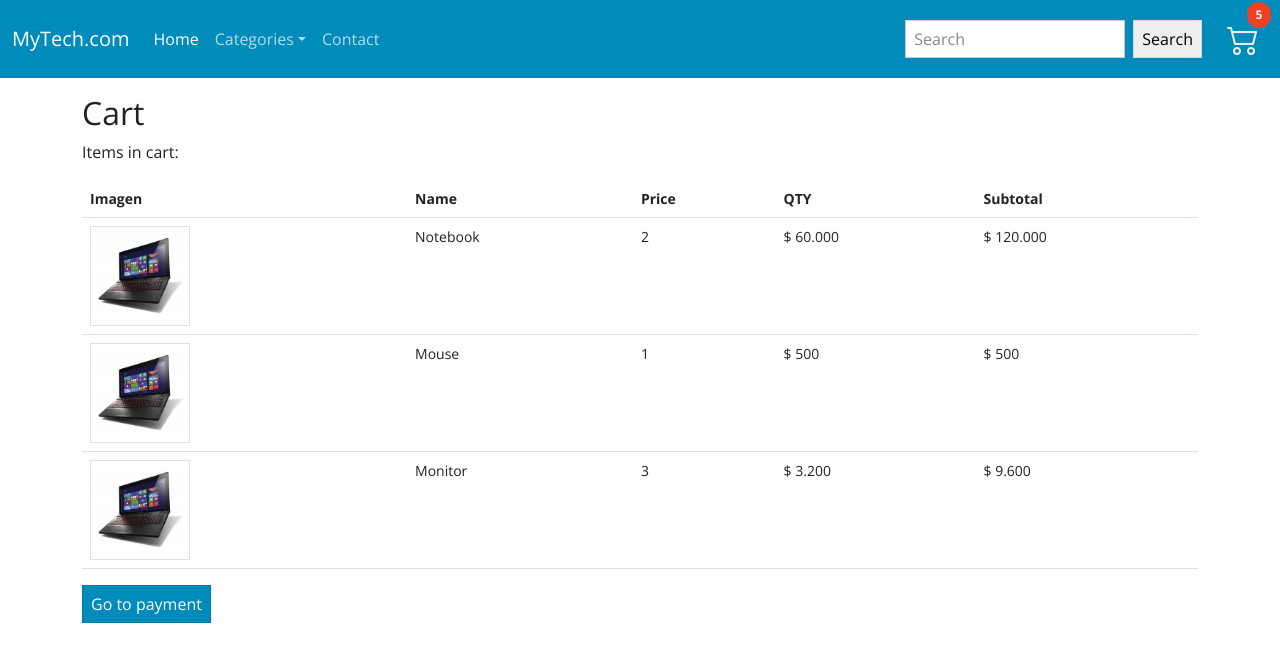
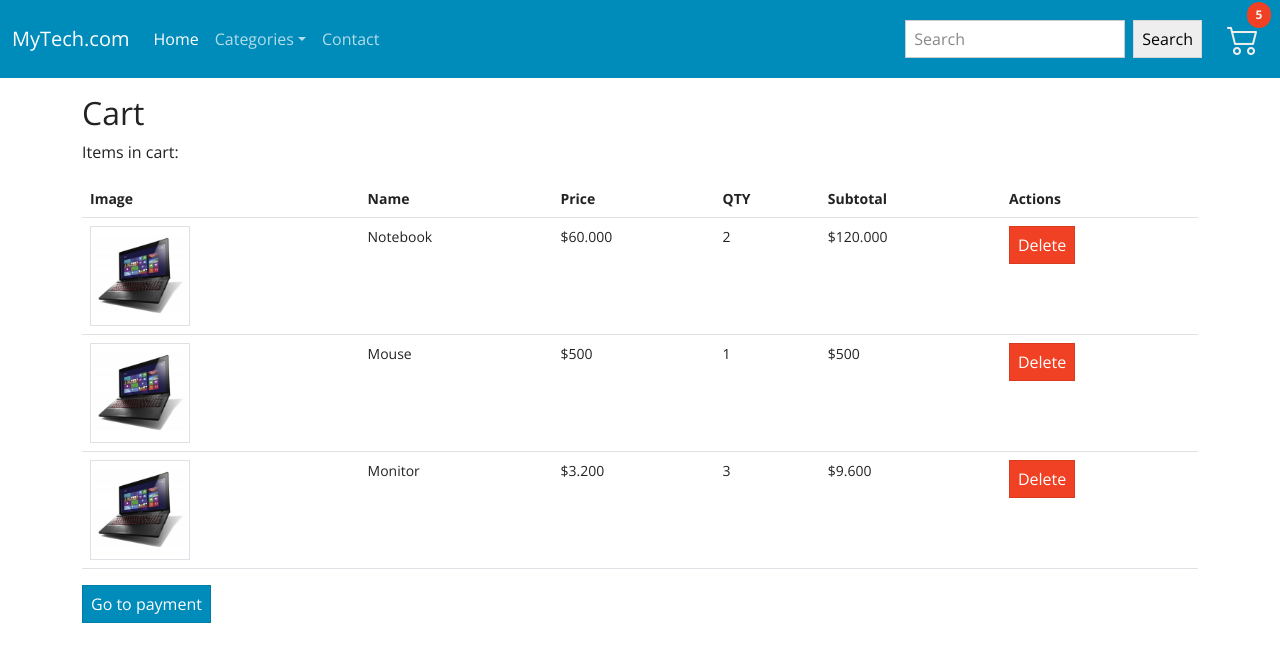
Before and after one commit to jefrygq/PreEntrega1-JeffryGutierrez, a React (Create React App) app: page /cart in a window 1280 px wide. Shown: the top 662 px of the page. Built offline with nearby package versions, Linux system fonts and the light colour scheme.

Commit message:
Fixed titles and added actions column with delete button.

```diff
--- a/src/components/CarTable/CartTable.jsx
+++ b/src/components/CarTable/CartTable.jsx
@@ -5,11 +5,12 @@ const CartTable = ({products}) => {
         <table className="table table-hover">
             <thead>
                 <tr>
-                    <th scope="col">Imagen</th>
+                    <th scope="col">Image</th>
                     <th scope="col">Name</th>
                     <th scope="col">Price</th>
                     <th scope="col">QTY</th>
                     <th scope="col">Subtotal</th>
+                    <th scope="col">Actions</th>
                 </tr>
             </thead>
             <tbody>
--- a/src/components/ItemCart/ItemCart.jsx
+++ b/src/components/ItemCart/ItemCart.jsx
@@ -11,9 +11,10 @@ const ItemCart = ({product}) => {
         <tr scope="row">
             <td><img src={`../img/${product.img}`} className="img-thumbnail" width={100} alt={product.name} /></td>
             <td>{product.nombre}</td>
+            <td>${new Intl.NumberFormat('de-DE').format(product.precio)}</td>
             <td>{product.qty}</td>
-            <td>$ {new Intl.NumberFormat('de-DE').format(product.precio)}</td>
-            <td>$ {new Intl.NumberFormat('de-DE').format(product.qty * product.precio)}</td>
+            <td>${new Intl.NumberFormat('de-DE').format(product.qty * product.precio)}</td>
+            <td><button className="btn btn-danger" onClick={()=> ""}>Delete</button></td>
         </tr>
     );
 };
```
